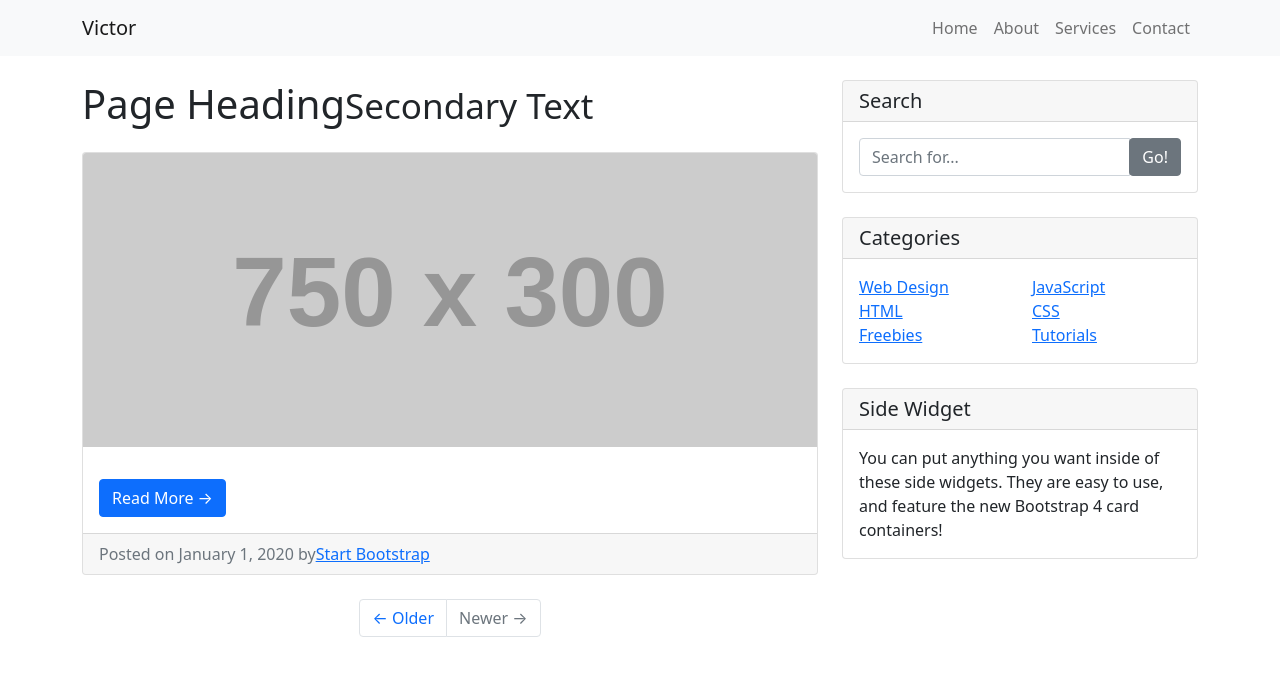
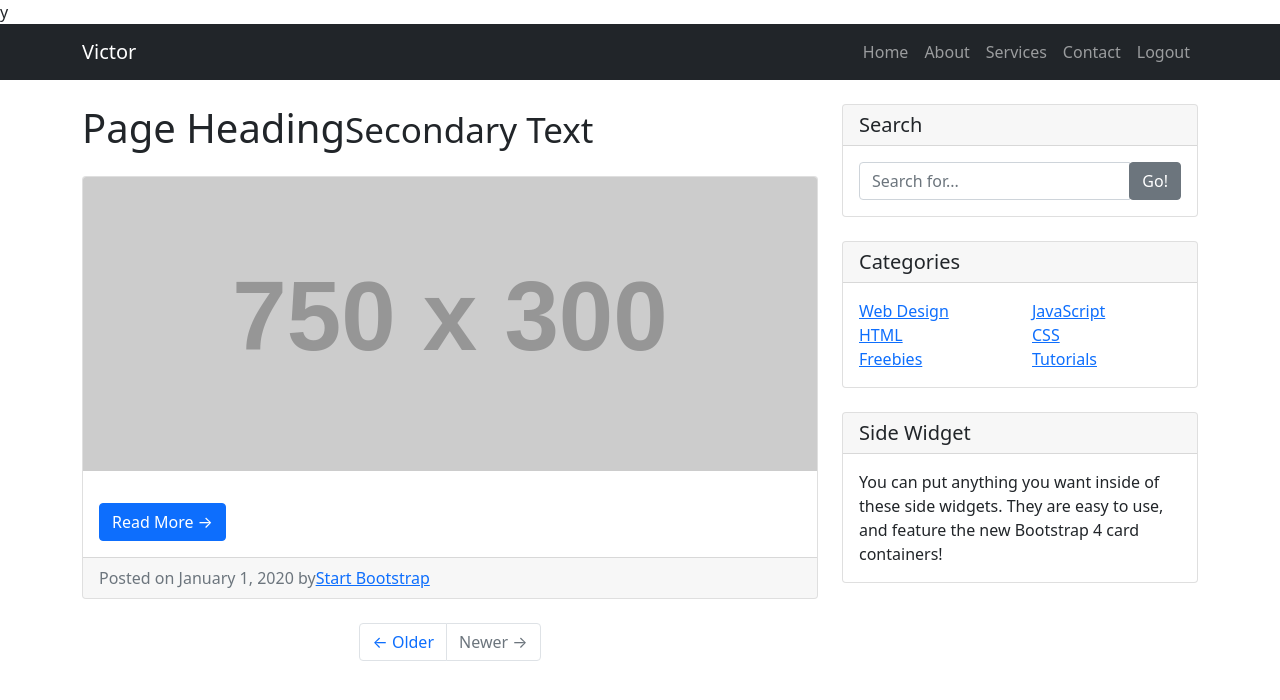
Before and after one commit to ckck803/My-Blog, a React (Create React App) app in the folder front-end/: page / in a window 1280 px wide. Shown: the top 700 px of the page. Built offline with nearby package versions, Linux system fonts and the light colour scheme.

Commit message:
[front-end] : 약간의 수정사항 반영

```diff
--- a/front-end/src/App.jsx
+++ b/front-end/src/App.jsx
@@ -1,21 +1,23 @@
-import React, { useState } from 'react'
-import Header from './components/fragments/Header'
+import React, { useState } from "react";
+import Header from "./components/fragments/Header";
 import "bootstrap/dist/css/bootstrap.min.css";
-import { Row, Col } from 'reactstrap';
-import Category from './components/widgets/Category'
-import Search from './components/widgets/Search';
-import Side from './components/widgets/Side';
-import Home from './components/Home';
-import Pagenation from './components/fragments/Pagenation';
+import { Row, Col } from "reactstrap";
+import Category from "./components/widgets/Category";
+import Search from "./components/widgets/Search";
+import Side from "./components/widgets/Side";
+import Home from "./components/Home";
+import Pagenation from "./components/fragments/Pagenation";
 
 function App() {
   return (
     <div>
+      y
       <Header />
       <div className="container">
         <Row>
           <div className="col-md-8">
-            <h1 class="my-4">Page Heading
+            <h1 class="my-4">
+              Page Heading
               <small>Secondary Text</small>
             </h1>
             <Home />
--- a/front-end/src/components/fragments/Header.jsx
+++ b/front-end/src/components/fragments/Header.jsx
@@ -1,38 +1,53 @@
 import React, { useState } from 'react';
+import { Collapse, Container, Nav, Navbar, NavbarToggler } from 'reactstrap';
 
 
 
 const Header = () => {
+    const [isOpen, setIsOpen] = useState(false)
+
+    const onToggle = () => {
+        setIsOpen(!isOpen);
+    }
+
     return (
-        <nav className="navbar navbar-expand-lg navbar-light bg-light" >
-            <div className="container">
-
+        <Navbar color="dark" dark expand="lg" className="sticky-top">
+            <Container>
                 <a className="navbar-brand" href="#">Victor</a>
-
                 {/* <button className="navbar-toggler" type="button" data-toggle="collapse" data-target="#navbarResponsive"
                     aria-controls="navbarResponsive" aria-expanded="false" aria-label="Toggle navigation">
                     <span className="navbar-toggler-icon"></span>
                 </button> */}
 
-                <div className="ml-auto d-felx justify-content-around " id="navbarResponsive">
-                    <ul className="navbar-nav ml-auto">
-                        <li className="nav-item active">
+                <NavbarToggler onClick={onToggle} />
+                <Collapse isOpen={isOpen} className="lg-auto d-felx justify-content-end" navbar>
+                    <div>
+                        <ul className="navbar-nav lg-auto" navbar>
+                            <Nav className="nav-item active ml-auto d-felx" navbar>
                                 <a className="nav-link" href="#">Home</a>
-                        </li>
-                        <li className="nav-item">
+                            </Nav>
+                            <Nav className="nav-item ml-auto d-felx">
                                 <a className="nav-link" href="#">About</a>
-                        </li>
-                        <li className="nav-item">
+                            </Nav>
+                            <Nav className="nav-item ml-auto d-felx">
                                 <a className="nav-link" href="#">Services</a>
-                        </li>
-                        <li className="nav-item">
+                            </Nav>
+                            <Nav className="nav-item ml-auto d-felx">
                                 <a className="nav-link" href="#">Contact</a>
-                        </li>
+                            </Nav>
+                            <Nav className="ml-auto d-felx" navbar>
+                                {false ? (<li className="nav-item">
+                                    <a className="nav-link" href="#">Login</a>
+                                </li>) : (<li className="nav-item">
+                                    <a className="nav-link" href="#">Logout</a>
+                                </li>)
+                                }
+                            </Nav>
                         </ul>
                     </div>
-
-            </div>
-        </nav>
+                </Collapse>
+            </Container>
+        </Navbar>
     );
 }
 
```
Also changed, not shown: front-end/src/components/fragments/Navbar.jsx (deleted, +0 -9 lines). Lines whose indentation alone changed are shown as unchanged.
